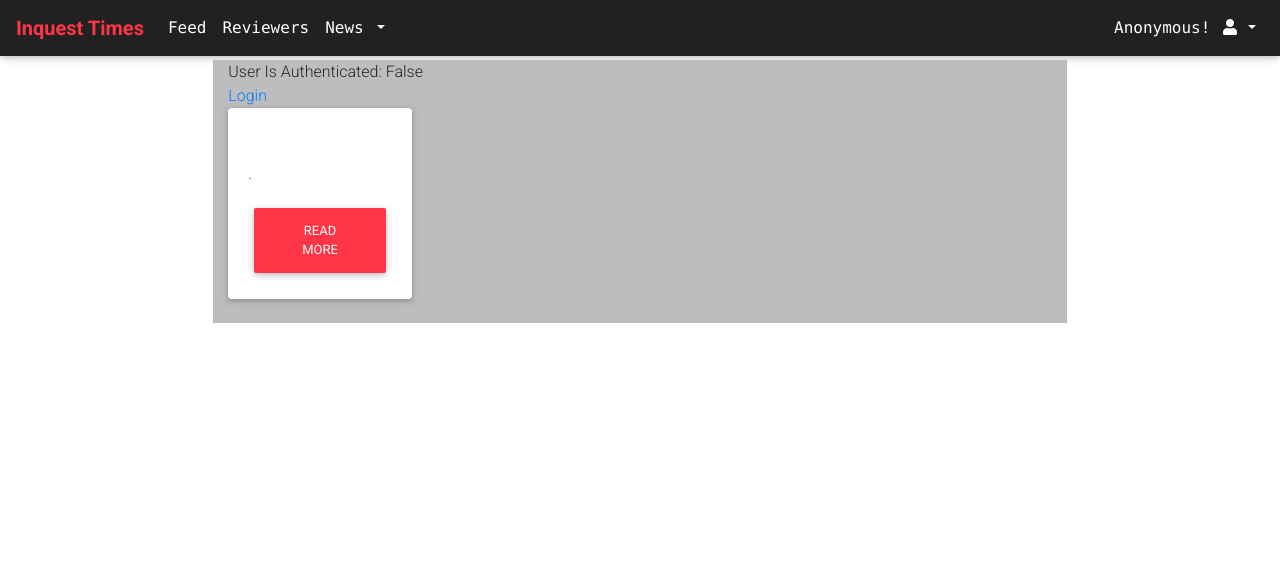
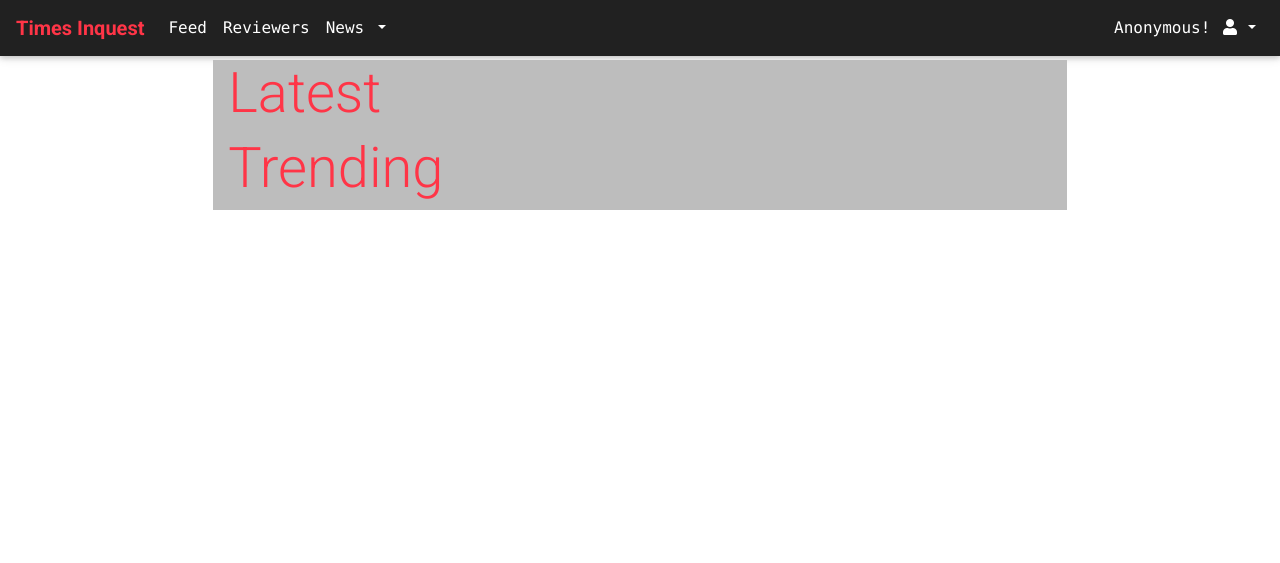
Before and after one commit to mohdomama/inquest, a Django app: page / in a window 1280 px wide. Shown: the top 563 px of the page. Run offline with Django 3.2, Linux system fonts and the light colour scheme; data that the repository does not hold is empty; some libraries are stand-ins or nearby versions.

Commit message:
feat: latest on homepage

```diff
--- a/src/blog/templates/blog/card.html
+++ b/src/blog/templates/blog/card.html
@@ -1,13 +1,13 @@
 {% load tz %}
 <div class="col mb-4">
   <!-- Card -->
-  <div class="card">
+  <div class="card h-100 .ml-3">
 
     <!-- Card content -->
     <div class="card-body">
 
       <!-- Title -->
-      <h2 class="card-title">{{ data.title }}</h2>
+      <h3 class="card-title">{{ data.title | truncatechars:head_turn }}</h3>
       <!-- Publish Date -->
       <div class="text-muted">
         {{ data.published | localtime  }}
@@ -18,7 +18,7 @@
       </div>
       <br>
       <!-- Text -->
-      <p class="card-text">{{ data.content | truncatechars:turn_len }}.</p>
+      <p class="card-text">{{ data.content | truncatechars:body_turn }}.</p>
       <!-- Button -->
       <a href="#" class="btn btn-danger ">Read More</a>
 
--- a/src/blog/templates/blog/list.html
+++ b/src/blog/templates/blog/list.html
@@ -5,7 +5,7 @@
 <h1 class="display-2 text-danger"> Latest Articles</h1>
     <div class="row row-cols-md-2">
     {% for object in objects %}
-        {% include 'blog/card.html' with data=object turn_len=60 %}
+        {% include 'blog/card.html' with data=object head_turn=80 body_turn=80%}
     {% endfor %}
     </div>
 {% endblock %}
--- a/src/inquest/views.py
+++ b/src/inquest/views.py
@@ -1,10 +1,12 @@
 from django.http import HttpResponse
 from django.shortcuts import render
 from django.template.loader import get_template
+from blog.models import BlogPost
 
 
 def home_page(request):
-    context = {'title': 'Home Page'}
+    qs = BlogPost.objects.recent()[:4]
+    context = {'latest': qs}
     return render(request, "home.html", context)
 
 
--- a/src/templates/base.html
+++ b/src/templates/base.html
@@ -18,7 +18,7 @@
   <link rel="stylesheet" href="{% static 'css/style.css' %}">
   {% block head %}
   {% endblock %}
-  <title>{{ title }}</title>
+  <title>Inquest</title>
 </head>
 
 <body>
--- a/src/templates/home.html
+++ b/src/templates/home.html
@@ -2,17 +2,19 @@
 
 {% block body %}
 
-User Is Authenticated: {{user.is_authenticated}}
-<br>
-
-{% if request.user.is_authenticated %}
-<a href="{% url 'account_logout' %}">Logout</a>
-{% else %}
-<a href="{% url 'account_login' %}">Login</a>
-{% endif %}
+<h1 class="display-4 text-danger"> Latest</h1>
 
 <div class="row row-cols-md-4">
-{% include 'blog/card.html' with data=request.user.is_authenticated turn_len=3 %}
+    {% for object in latest %}
+    {% include 'blog/card.html' with data=object head_turn=30 body_turn=60 %}
+    {% endfor %}
+</div>
+
+<h1 class="display-4 text-danger"> Trending</h1>
+<div class="row row-cols-md-4">
+    {% for object in latest %}
+    {% include 'blog/card.html' with data=object head_turn=30 body_turn=60 %}
+    {% endfor %}
 </div>
 
 {% endblock %}
--- a/src/templates/nav_bar.html
+++ b/src/templates/nav_bar.html
@@ -1,5 +1,5 @@
 <nav class="mb-1 navbar navbar-expand-lg navbar-dark elegant-color-dark">
-    <a class="navbar-brand font-weight-bold" href="/"> <span class="text-danger">Inquest Times</span></a>
+    <a class="navbar-brand font-weight-bold" href="/"> <span class="text-danger">Times Inquest</span></a>
     <button class="navbar-toggler" type="button" data-toggle="collapse" data-target="#navbarSupportedContent-333"
         aria-controls="navbarSupportedContent-333" aria-expanded="false" aria-label="Toggle navigation">
         <span class="navbar-toggler-icon"></span>
```
